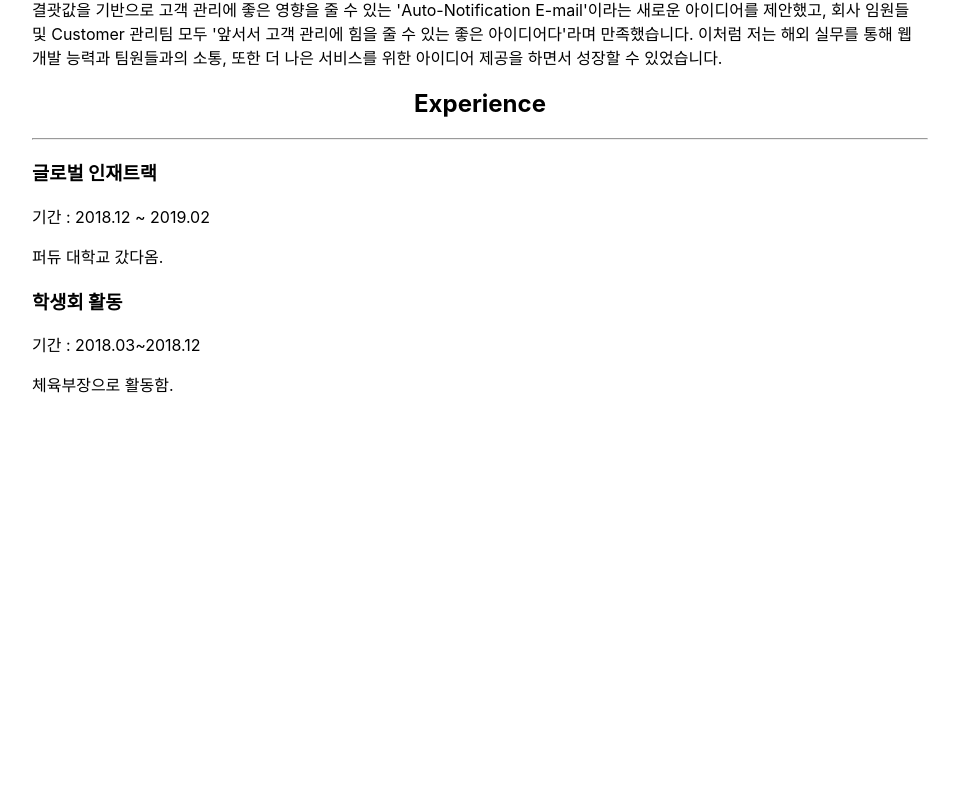
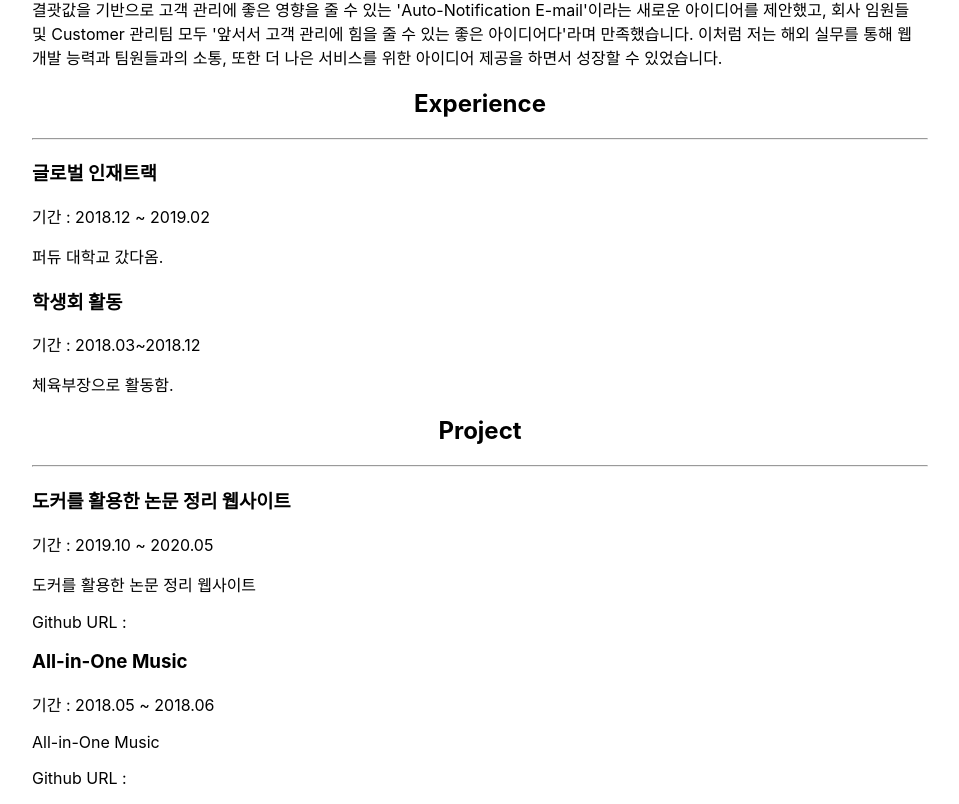
Before and after one commit to NamJinWoo/portfolio, a React (Create React App) app: page / in a window 1280 px wide. Shown: the part 514-1318 px from the top of the page, without its empty margins (160-1119 px from the left). Before the commit the page ends 926 px from the top, so only its background shows below. Built offline with nearby package versions, Linux system fonts and the light colour scheme.

Commit message:
add Project

```diff
--- a/src/App.js
+++ b/src/App.js
@@ -4,6 +4,7 @@ import Title from './portfolio/Title';
 import Career from './portfolio/Career';
 import Introduction from './portfolio/Introduction';
 import Experience from './portfolio/Experience';
+import Project from './portfolio/Project'
 
 function App() {
   return (
@@ -12,6 +13,8 @@ function App() {
       <Introduction />
       <Career />
       <Experience />
+
+      <Project />
     </div>
   );
 }
--- /dev/null
+++ b/src/portfolio/Project.js
@@ -0,0 +1,22 @@
+import React from "react";
+
+function Project(){
+    return (
+        <section>
+            <h2 className='title'>Project</h2>
+            <hr/>
+
+            <h3>도커를 활용한 논문 정리 웹사이트</h3>
+            <p>기간 : 2019.10 ~ 2020.05</p>
+            <p>도커를 활용한 논문 정리 웹사이트</p>
+            <p>Github URL : </p>
+
+            <h3>All-in-One Music</h3>
+            <p>기간 : 2018.05 ~ 2018.06</p>
+            <p>All-in-One Music</p>
+            <p>Github URL : </p>
+        </section>
+    );
+}
+
+export default Project;
```
